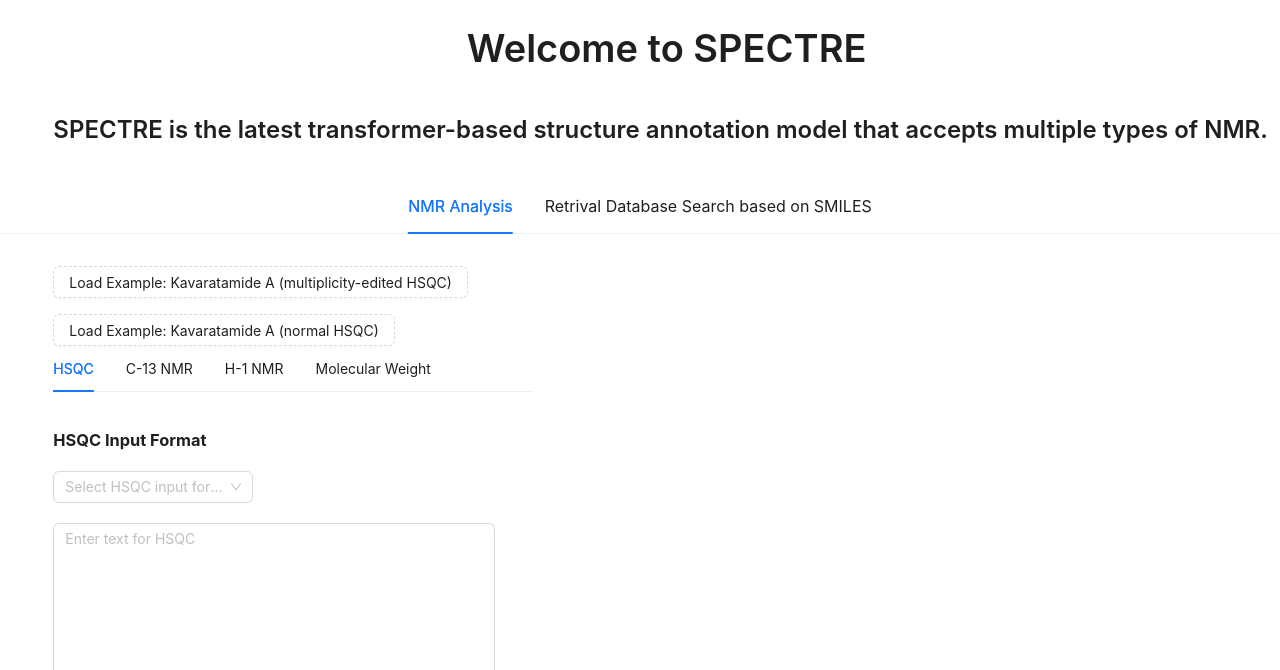
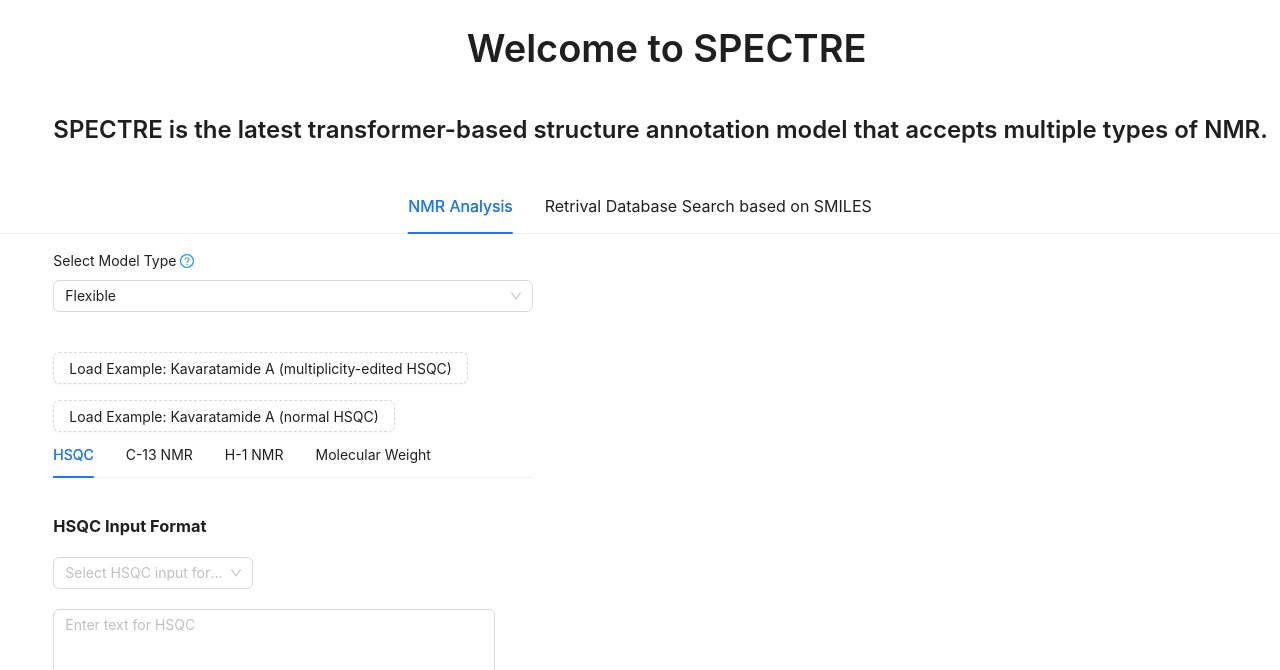
Before and after one commit to xwd0418/Spectre-Frontend, a React (Create React App) app: page / in a window 1280 px wide. Shown: the top 670 px of the page. Built offline with nearby package versions, Linux system fonts and the light colour scheme.

Commit message:
enable model selection

```diff
--- a/src/NMR_tabs.js
+++ b/src/NMR_tabs.js
@@ -1,8 +1,9 @@
 import React, { useState} from 'react';
-import { Tabs, Spin, Input, Button, Col, Row, InputNumber, Space, Form, Card } from 'antd';
+import { Tabs, Spin, Input, Button, Col, Row, InputNumber, Space, Form, Card, Select, Tooltip } from 'antd';
+import { QuestionCircleOutlined } from '@ant-design/icons';
 import {HSQCFormatSelect} from "./HSQC_config_selection";
 import FilterComponent from "./MW_filter";
-
+const { Option } = Select;
 // import 'antd/dist/antd.css';
 
 const { TextArea } = Input;
@@ -37,6 +38,7 @@ const TabsNMR = () => {
     // k_samples: 50,
   });
 
+  const [modelType, setModelType] = useState("optional");
   const [k_samples, setK_samples] = useState(10);
   const [MW_range, setMW_range] = useState(null);
 
@@ -65,7 +67,8 @@ const TabsNMR = () => {
             "MW": tabContent.MolecularWeight,
             "HSQC_format": selectedHSQCFormat,
             "k_samples": k_samples,
-            "MW_range":MW_range
+            "MW_range":MW_range,
+            "model_type": modelType
         });
         console.log("body",body)
         const response = await fetch('https://spectre.ucsd.edu/api/generate-retrievals', {
@@ -186,6 +189,25 @@ const TabsNMR = () => {
     <div>
     <Row>
         <Col span={9} offset={1}>
+            <Form layout="vertical">
+                <Form.Item label={
+                            <span>
+                                Select Model Type&nbsp;
+                                <Tooltip title="The default Flexible model accepts any kinds of input. For other specialized model, please make sure the corresponding NMR spectra and Molecular Weight are provided, while the unrelated spectra are not included as input.">
+                                <QuestionCircleOutlined style={{ color: '#1890ff' }} />
+                                </Tooltip>
+                            </span>
+                            }>
+                    <Select defaultValue="optional" onChange={setModelType}>
+                    <Option value="optional">Flexible</Option>
+                    <Option value="only_C">Only C NMR + MW</Option>
+                    <Option value="only_H">Only H NMR + MW</Option>
+                    <Option value="only_1d">C NMR and H NMR + MW</Option>
+                    <Option value="only_HSQC">Only HSQC + MW</Option>
+                    </Select>
+                </Form.Item>
+            </Form>
+
             <Button type="dashed" onClick={LoadKavaratamideA_edited} style={{ marginTop: '16px' }}>
               Load Example: Kavaratamide A (multiplicity-edited HSQC)
             </Button>
```
